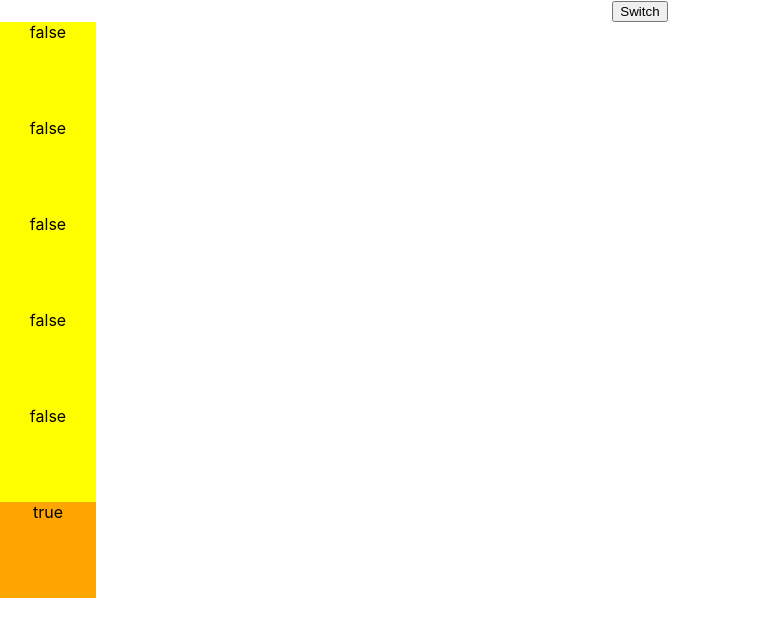
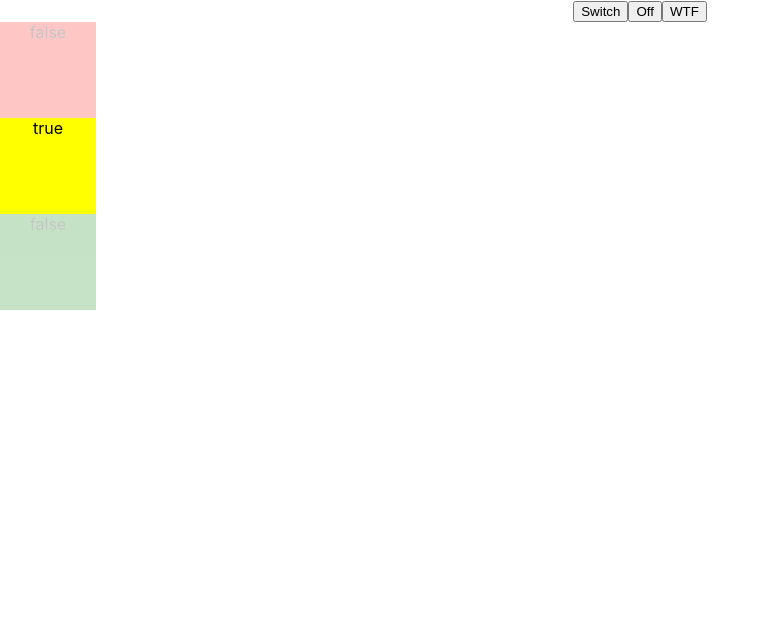
Before and after one commit to mikhail-shilov/Traffic-lights, a React (Create React App) app: page / in a window 1280 px wide. Shown: the top 636 px of the page, without its empty margins (0-770 px from the left). Built offline with nearby package versions, Linux system fonts and the light colour scheme.

Commit message:
Switching by n-second are work. Going deeper.

```diff
--- a/package.json
+++ b/package.json
@@ -8,6 +8,8 @@
     "@testing-library/user-event": "^12.6.2",
     "react": "^17.0.1",
     "react-dom": "^17.0.1",
+    "react-router": "^5.2.0",
+    "react-router-dom": "^5.2.0",
     "react-scripts": "4.0.1",
     "web-vitals": "^0.2.4"
   },
--- a/src/App.css
+++ b/src/App.css
@@ -41,9 +41,23 @@
   background-color: yellow;
   height: 96px;
   width: 96px;
+  opacity: 0.22;
 }
 
-.active {
-  background-color: orange;
+.light--deny {
+  background-color: red;
+}
+
+.light--alert {
+  background-color: yellow;
+}
+
+.light--allow {
+  background-color: green;
+}
+
+.light--active {
+  opacity: 1;
+
 
 }
--- a/src/App.js
+++ b/src/App.js
@@ -1,37 +1,84 @@
-import logo from './logo.svg';
 import './App.css';
 import {useState, useEffect} from "react";
-import {lightUpdater} from "./lightSwitch";
+import Light from "./components/light";
+import {BrowserRouter, useHistory} from "react-router-dom";
+
 
 function App() {
-    const [model, setModel] = useState([true, false, false]);
-    const [timer, setTimer] = useState(20);
+    const [model, setModel] = useState({
+        lightsFull: [
+            {type: 'deny', isActive: true, interval: 5000},
+            {type: 'alert', isActive: false, interval: 5000},
+            {type: 'allow', isActive: false, interval: 5000},
+        ],
+        isForward: false,
+        isEnabled: true
+    });
 
-    const lights = model.map(light => {
+    const lights = model.lightsFull.map((light, index) => {
+        return <Light key={index} type={light.type} isActive={light.isActive} interval={light.interval}>
+            {light.toString()}
+        </Light>
+//        return <div key={index} className={light ? `light light--active` : `light`}>{light.toString()}</div>
+    })
+    const lightUpdater = (model) => {
+        if (model.isEnabled) {
+            let lightsFull = [...model.lightsFull];
+            let direction = model.isForward;
 
-        return <div className={light ? `light active` : `light`}>{light.toString()}</div>
-    })
+            const activeLight = lightsFull.findIndex(item => {
+                return item.isActive
+            });
+
+            //lightsFull[activeLight].isActive = false;
+            lightsFull[activeLight] = {...lightsFull[activeLight], isActive: false};
+            if (activeLight === lightsFull.length - 1 || activeLight === 0) {
+                direction = !direction;
+
+            }
+            //lightsFull[activeLight + (direction ? 1 : -1)].isActive = true;
+            lightsFull[activeLight + (direction ? 1 : -1)] = {
+                ...lightsFull[activeLight + (direction ? 1 : -1)],
+                isActive: true
+            };
+
+            console.log(model);
+
+            return {...model, lightsFull: lightsFull, isForward: direction};
+        }
+        return model;
+    }
+
+    const toggleSwitch = () => {
+        setModel({...model, isEnabled: !model.isEnabled});
+        return 0;
+    }
 
 
-
-    const lightSwitcher = lightUpdater();
-
-
-    const stopSwitch = useEffect(() => {
+    useEffect(() => {
         const interval = setInterval(() => {
-            setModel(model => lightSwitcher(model));
+            setModel(model => lightUpdater(model));
         }, 1000);
         return () => clearInterval(interval);
     }, []);
 
 
+
+    const ToggleWTF = () => {
+
+    }
+
     return (
+        <BrowserRouter>
+            <div className="App">
 
-        <div className="App">
+                <button onClick={() => setModel(model => lightUpdater(model))}>Switch</button>
+                <button onClick={toggleSwitch}>{model.isEnabled ? `Off` : `On`}</button>
+                <button onClick={ToggleWTF}>WTF</button>
 
-            <button onClick={() => setModel(model => lightSwitcher(model))}>Switch</button>
-            {lights}
-        </div>
+                {lights}
+            </div>
+        </BrowserRouter>
     );
 }
 
--- /dev/null
+++ b/src/components/light.jsx
@@ -0,0 +1,13 @@
+import '../App.css';
+import {useState, useEffect} from "react";
+
+function Light(props) {
+
+    return (
+        <div className={props.isActive ? `light light--active light--${props.type}` : `light light--${props.type}`}>
+            {props.isActive.toString()}
+        </div>
+    );
+}
+
+export default Light;
```
Also changed, not shown: 2 other files (tests, documents, lock files or other folders).
